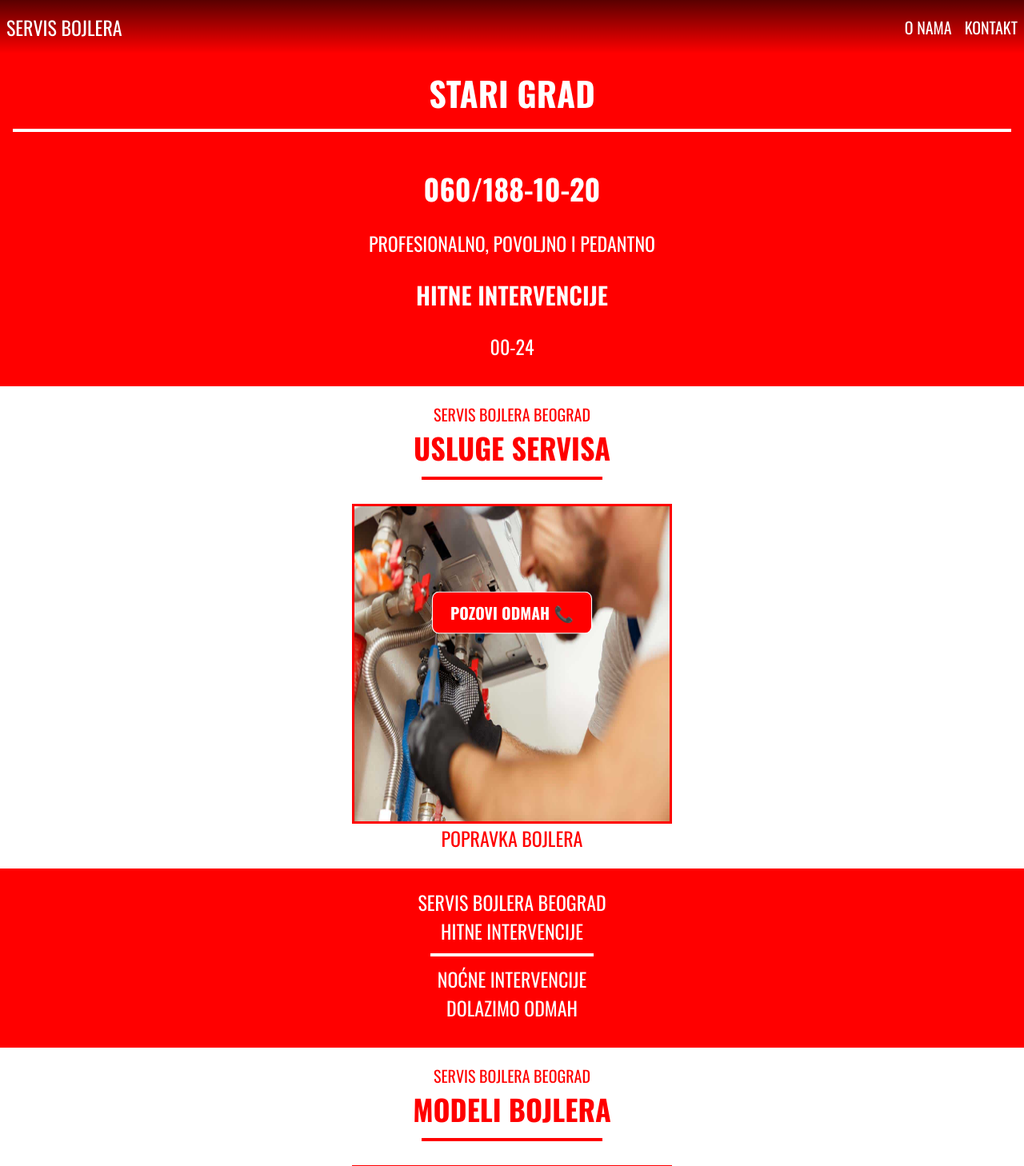
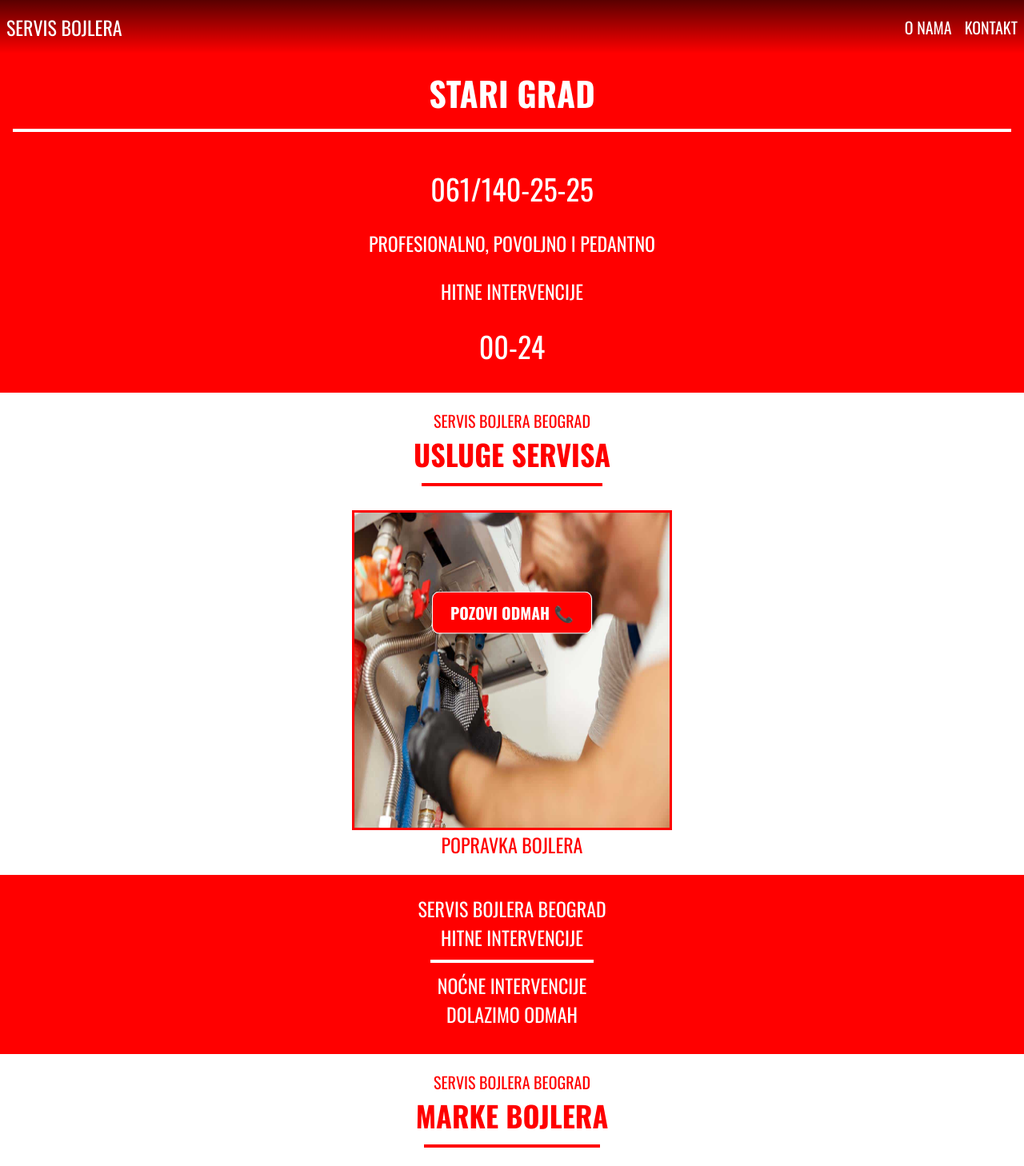
Before and after one commit to DarjanDrugarinovic/Servis-bojlera, a React (Vite) app: page /service in a window 1280 px wide. Shown: the top 1458 px of the page at 80% size. Built offline with nearby package versions, Linux system fonts and the light colour scheme; no server answers.

Commit message:
Updated the design

```diff
--- /dev/null
+++ b/src/config/contstants.ts
@@ -0,0 +1,19 @@
+import { LocationMap } from "config/env";
+
+export const PLACES: LocationMap = {
+  BEOGRAD: "BEOGRAD",
+  VRACAR: "VRAČAR",
+  STARI_GRAD: "STARI GRAD",
+};
+
+export const COLORS: LocationMap = {
+  BEOGRAD: "#da5b00",
+  VRACAR: "green",
+  STARI_GRAD: "red",
+};
+
+export const PHONES: LocationMap = {
+  BEOGRAD: "060/188-10-20",
+  STARI_GRAD: "061/140-25-25",
+  VRACAR: "061/200-58-25",
+};
--- a/src/config/env.ts
+++ b/src/config/env.ts
@@ -1,11 +1,13 @@
 const env = import.meta.env;
 
-export default {
-  LOCATION: env.VITE_LOCATION,
+type locationType = "BEOGRAD" | "VRACAR" | "STARI_GRAD";
+
+const getLocation = (): locationType => {
+  if (env.VITE_LOCATION === "vracar") return "VRACAR";
+  if (env.VITE_LOCATION === "stari-grad") return "STARI_GRAD";
+
+  return "BEOGRAD";
 };
 
-export const LOCATIONS = {
-  BEOGRAD: "beograd",
-  VRACAR: "vracar",
-  STARI_GRAD: "stari-grad",
-};
+export const location = getLocation();
+export type LocationMap = Record<locationType, string>;
--- a/src/pages/contact/Contact.tsx
+++ b/src/pages/contact/Contact.tsx
@@ -2,6 +2,8 @@ import { Layout } from "components/Layout";
 import { Link } from "components/Link";
 import { P2, P3 } from "components/Paragraphs";
 import { Section } from "components/Section";
+import { PHONES } from "config/contstants";
+import { location } from "config/env";
 import styled from "styled-components";
 
 export const Contact = () => {
@@ -17,7 +19,7 @@ export const Contact = () => {
           <InformationDiv>
             <P2>Telefon</P2>
             <Link href="tel:0601881020">
-              <P3>060/188-10-20</P3>
+              <P3>{PHONES[location]}</P3>
             </Link>
           </InformationDiv>
           <InformationDiv>
--- a/src/pages/home/Header.tsx
+++ b/src/pages/home/Header.tsx
@@ -1,34 +1,33 @@
 import { Link } from "components/Link";
-import { P1, P2, P3 } from "components/Paragraphs";
+import { P3 } from "components/Paragraphs";
 import styled from "styled-components";
-import env, { LOCATIONS } from "config/env";
-
-const { LOCATION } = env;
-
-const locationName = (location: string) => {
-  if (location === LOCATIONS.BEOGRAD) return "BEOGRAD";
-  if (location === LOCATIONS.VRACAR) return "VRAČAR";
-  if (location === LOCATIONS.STARI_GRAD) return "STARI GRAD";
-};
+import { PLACES } from "config/contstants";
+import { PHONES } from "config/contstants";
+import { location } from "config/env";
 
 export const Header = () => {
   return (
     <HeaderDiv>
-      <H1>{locationName(LOCATION)}</H1>
+      <H1>{PLACES[location]}</H1>
       <Hr />
       <br />
       <Link href="tel:0601881020">
-        <P1 $color="white">060/188-10-20</P1>
+        <P36 $color="white">{PHONES[location]}</P36>
       </Link>
       <br />
       <P3 $color="white">PROFESIONALNO, POVOLJNO I PEDANTNO</P3>
       <br />
-      <P2 $color="white">HITNE INTERVENCIJE</P2>
+      <P3 $color="white">HITNE INTERVENCIJE</P3>
       <br />
-      <P3 $color="white">00-24</P3>
+      <P36 $color="white">00-24</P36>
     </HeaderDiv>
   );
 };
+
+export const P36 = styled.p<{ $color: string }>`
+  font-size: 36px;
+  color: ${({ $color }) => $color};
+`;
 
 const HeaderDiv = styled.div`
   background-color: ${({ theme }) => theme.colors.primary};
--- a/src/pages/home/Home.tsx
+++ b/src/pages/home/Home.tsx
@@ -11,10 +11,12 @@ import { services } from "data/services";
 import { routes } from "router/routes";
 import Transitions from "./Transitions";
 import { locations } from "data/locations";
-import { P1, P2, P3 } from "components/Paragraphs";
+import { P2, P3 } from "components/Paragraphs";
 import { teamMembers } from "data/team-members";
 import { Link } from "components/Link";
 import { NavLink } from "components/NavLink";
+import { PHONES } from "config/contstants";
+import { location } from "config/env";
 
 const Home = () => {
   return (
@@ -29,7 +31,7 @@ const Home = () => {
         bottomText={["NOĆNE INTERVENCIJE", "DOLAZIMO ODMAH"]}
       />
       <NavLink to={routes.regularBoilers}>
-        <Section text={["MODELI BOJLERA"]} />
+        <Section text={["MARKE BOJLERA"]} />
       </NavLink>
       <SlideShow slides={regular_boilers} />
       <Banner
@@ -47,7 +49,7 @@ const Home = () => {
       <Section text={["SERVIS I POPRAVKA", "BOJLERA"]} />
       <ServicesDiv>
         {services.map(({ id, name }) => (
-          <NavLink to={routes.servicesAndRepairs} key={id}>
+          <NavLink to={`${routes.servicesAndRepairs}?usluga=${name}`} key={id}>
             <ServiceDiv>
               {name}
               <div>🛠️</div>
@@ -85,7 +87,7 @@ const Home = () => {
             <TeamMemberImageBorder>
               <img src={src} alt={role} width="100%" />
             </TeamMemberImageBorder>
-            <P3>{name}</P3>
+            <P2>{name}</P2>
             <P3>{role}</P3>
           </TeamMemberDiv>
         ))}
@@ -95,23 +97,37 @@ const Home = () => {
         bottomText={["POZOVITE NAS I REŠIĆEMO VAM", "TAJ PROBLEM"]}
       />
       <Section text={["CALL CENTAR"]} />
-      <Link href="tel:0601881020">
-        <P1>060/188-10-20</P1>
-      </Link>
-      <P2>HITNE INTERVENCIJE</P2>
-      <P3>00-24</P3>
+      <CallCenterDiv>
+        <Link href="tel:0601881020">
+          <P36>{PHONES[location]}</P36>
+        </Link>
+        <P2>HITNE INTERVENCIJE</P2>
+        <P36>00-24</P36>
+      </CallCenterDiv>
       <Banner
         topText={["NA CREVU BOJLERA VAM", "CURI ILI KAPLJE VODA"]}
         bottomText={["POZOVITE NAS I REŠIĆEMO VAM", "TAJ PROBLEM"]}
       />
       <NavLink to={routes.warranty}>
-        <P1>BOJLERI POD GARACIJOM</P1>
+        <P2>BOJLERI POD GARACIJOM</P2>
       </NavLink>
     </Layout>
   );
 };
 
 export default Home;
+
+const CallCenterDiv = styled.div`
+  display: flex;
+  flex-direction: column;
+  align-items: center;
+  gap: 20px;
+`;
+
+export const P36 = styled.p`
+  font-size: 36px;
+  color: ${({ theme }) => theme.colors.primary};
+`;
 
 const TeamMemberImageBorder = styled.div`
   border: 3.5px solid ${({ theme }) => theme.colors.primary};
@@ -137,6 +153,8 @@ const ServiceDiv = styled.h2`
   display: flex;
   flex-direction: column;
   align-items: center;
+  font-size: 24px;
+  font-weight: 400;
 `;
 
 const ServicesDiv = styled.div`
--- a/src/pages/regular-boilers/RegularBoilers.tsx
+++ b/src/pages/regular-boilers/RegularBoilers.tsx
@@ -8,7 +8,7 @@ import styled from "styled-components";
 export const RegularBoilers = () => {
   return (
     <StyledLayout>
-      <Section text={["MODELI BOJLERA"]} />
+      <Section text={["MARKE BOJLERA"]} />
       <RegularBoilersDiv>
         {regular_boilers.map(({ id, name, src, description }, index) => (
           <RegularBoilerDiv key={id}>
--- a/src/pages/services-and-repairs/ServicesAndRepairs.tsx
+++ b/src/pages/services-and-repairs/ServicesAndRepairs.tsx
@@ -3,41 +3,43 @@ import { Layout } from "components/Layout";
 import { P2, P3 } from "components/Paragraphs";
 import { Section } from "components/Section";
 import { services } from "data/services";
+import { useMemo } from "react";
+import { useSearchParams } from "react-router-dom";
 import styled from "styled-components";
 
 export const ServicesAndRepairs = () => {
+  const [searchParams] = useSearchParams();
+  console.log(searchParams.get("usluga"));
+  const service = useMemo(() => {
+    return services.find(
+      (service) => service.name === searchParams.get("usluga")
+    );
+  }, [searchParams]);
+
   return (
     <StyledLayout>
       <Section text={["SERVIS I POPRAVKA", "BOJLERA"]} />
       <ServicesAndRepairsDiv>
-        {services.map(({ id, name, src, description }, index) => (
-          <RegularBoilerDiv key={id}>
-            <P2>{name}</P2>
-            <Divider />
+        {service && (
+          <RegularBoilerDiv>
+            <P2>{service.name}</P2>
             <iframe
               width="100%"
               height="315"
-              src={src}
+              src={service.src}
               title="YouTube video player"
               allow="accelerometer; autoplay; clipboard-write; encrypted-media; gyroscope; picture-in-picture; web-share"
               referrerPolicy="strict-origin-when-cross-origin"
               allowFullScreen
             ></iframe>
-            <DescriptionDiv>
-              <P3>{description}</P3>
-            </DescriptionDiv>
-            {index !== services.length - 1 ? <Divider /> : null}
+            <Divider />
+            <P3>{service.description}</P3>
           </RegularBoilerDiv>
-        ))}
+        )}
       </ServicesAndRepairsDiv>
     </StyledLayout>
   );
 };
-
-const DescriptionDiv = styled.div`
-  border: 3px solid ${({ theme }) => theme.colors.primary};
-  padding: 10px;
-`;
 
 const RegularBoilerDiv = styled.div`
   display: flex;
--- a/src/theme/theme.ts
+++ b/src/theme/theme.ts
@@ -1,19 +1,10 @@
-import env, { LOCATIONS } from "config/env";
 import { DefaultTheme } from "styled-components";
-
-const { LOCATION } = env;
-
-const primary = (location: string) => {
-  if (location === LOCATIONS.BEOGRAD) return "#da5b00";
-  if (location === LOCATIONS.VRACAR) return "green";
-  if (location === LOCATIONS.STARI_GRAD) return "red";
-
-  return "#da5b00";
-};
+import { location } from "config/env";
+import { COLORS } from "config/contstants";
 
 const theme: DefaultTheme = {
   colors: {
-    primary: primary(LOCATION),
+    primary: COLORS[location],
   },
 };
 
```
